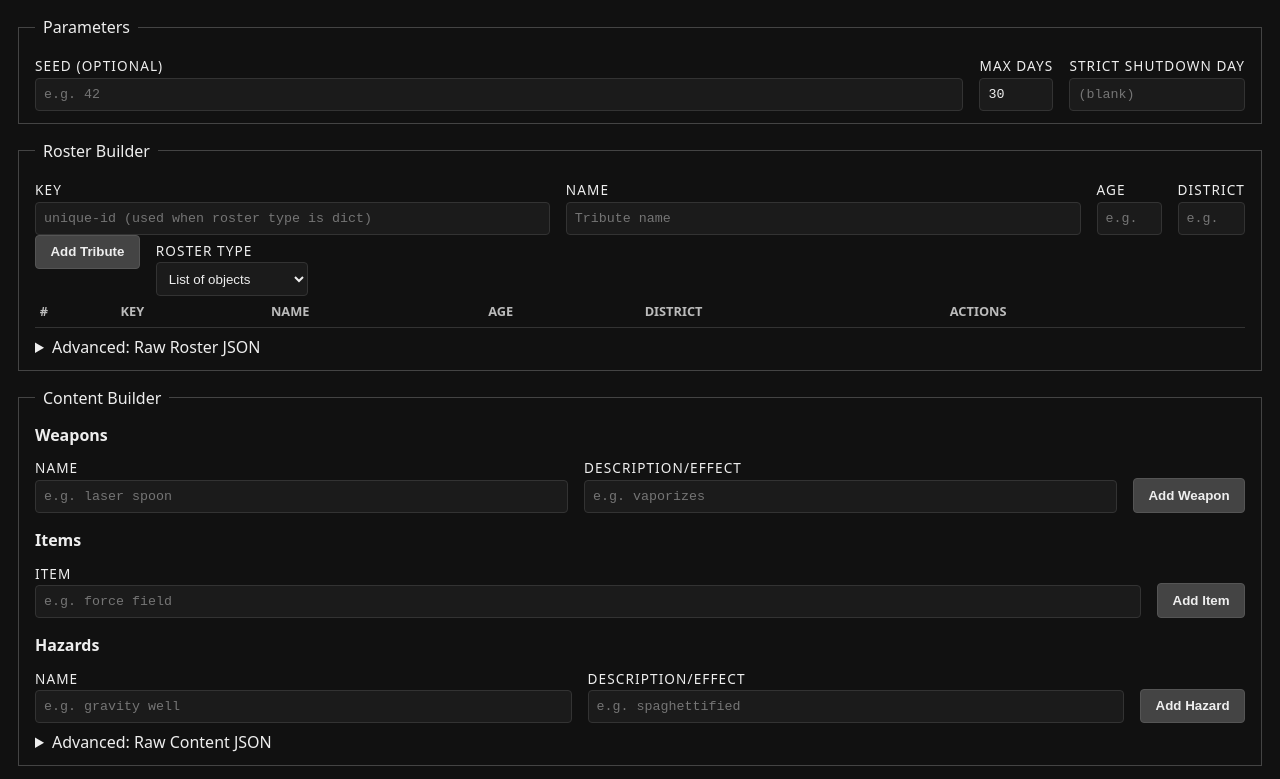
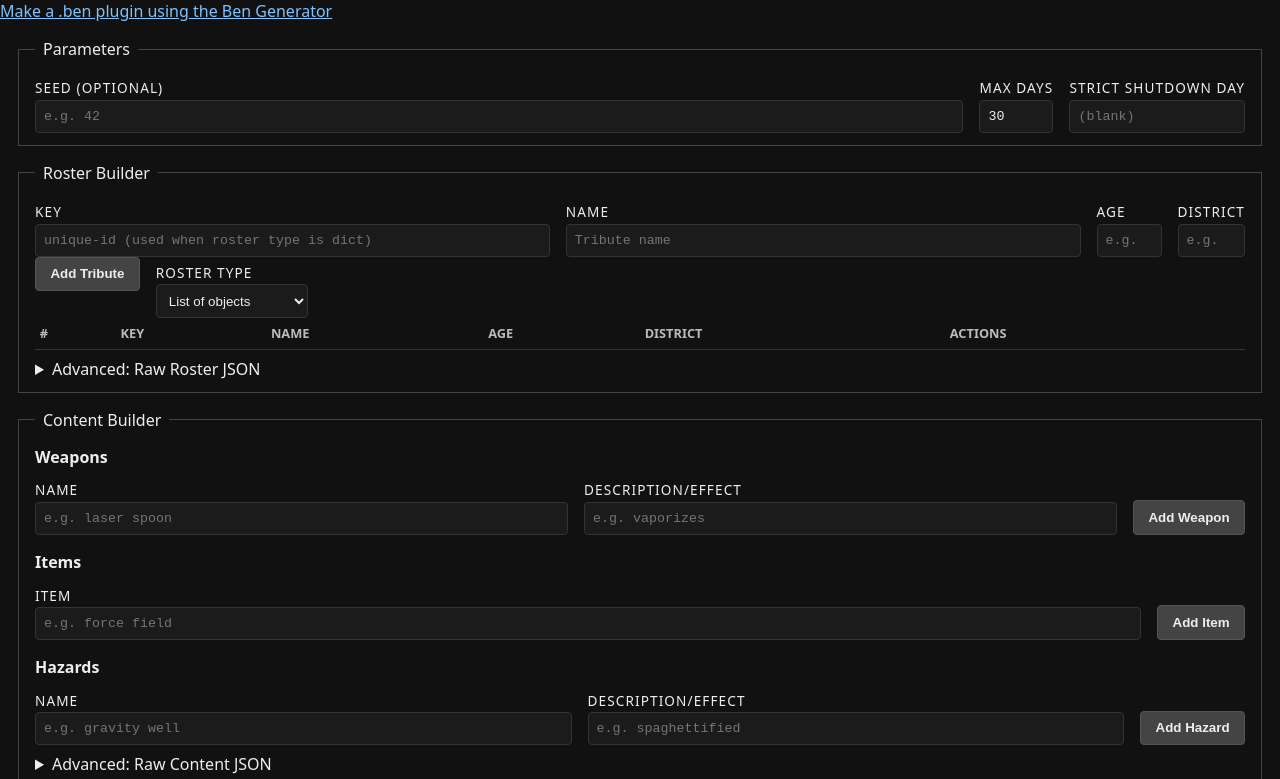
Before and after one commit to TheCrazy8/hunger-bens, a plain HTML site: page docs/index.html in a window 1280 px wide. Shown: the part 63-842 px from the top of the page. Drawn offline with Linux system fonts and the light colour scheme.

```diff
--- a/docs/index.html
+++ b/docs/index.html
@@ -34,6 +34,7 @@
 </head>
 <body>
 <header><h1>Hunger Bens Web Simulator (Pyodide)</h1></header>
+<a href="https://thecrazy8.github.io/hunger-bens/ben-generator/" >Make a .ben plugin using the Ben Generator</a>
 <main>
   <fieldset>
     <legend>Parameters</legend>
```
